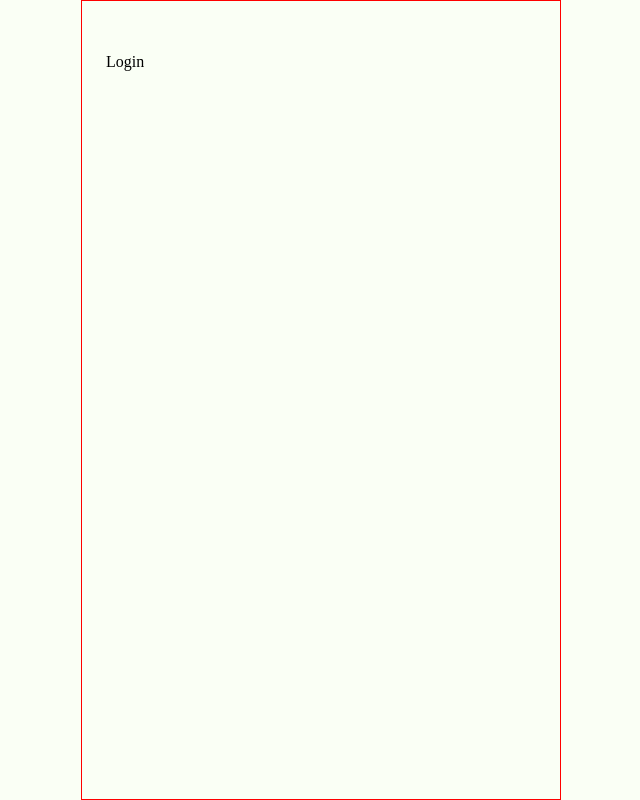
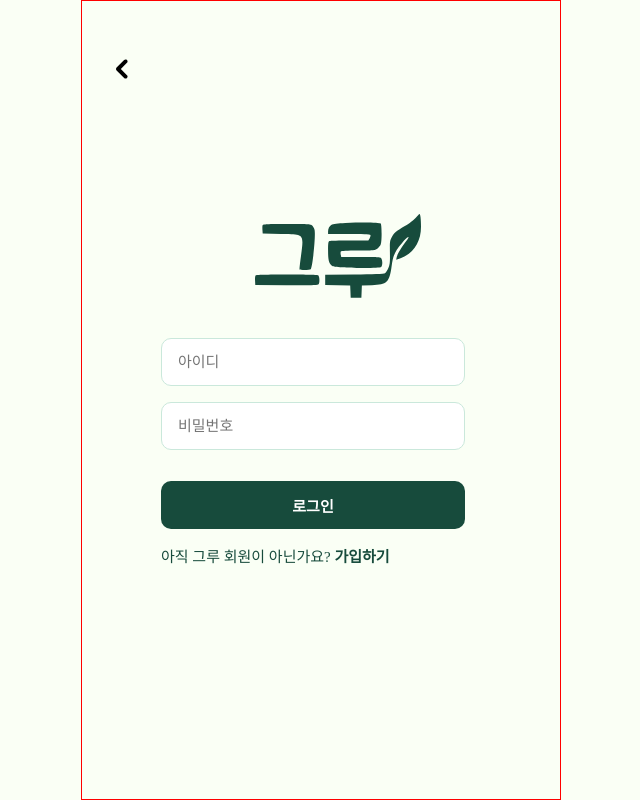
Before and after one commit to Grew-Project/Grew-Front, a React (Vite) app: page /login in a window 1280 px wide. Shown: the whole page, without its empty margins (319-959 px from the left). Built offline with nearby package versions, Linux system fonts and the light colour scheme.

Commit message:
feat: 로그인 페이지 ui 구현

```diff
--- a/src/components/Button.jsx
+++ b/src/components/Button.jsx
@@ -18,9 +18,9 @@ const StyledButton = styled.button`
 
   &:disabled {
     cursor: not-allowed;
-    background-color: var(--color-gray); // 비활성화 색상
+    background-color: var(--color-primary); // 비활성화 색상
     color: var(--color-disabled-text); // 비활성화 텍스트 색상
-    opacity: 0.6;
+    opacity: 0.5;
   }
 `
 
--- /dev/null
+++ b/src/components/Spinner.js
@@ -0,0 +1,17 @@
+import styled, { keyframes } from 'styled-components'
+
+const spin = keyframes`
+  to {
+    transform: rotate(360deg);
+  }
+`
+
+export const Spinner = styled.div`
+  width: 24px;
+  height: 24px;
+  border: 2px solid rgba(255, 255, 255, 0.3);
+  border-top-color: white;
+  border-radius: 50%;
+  animation: ${spin} 0.6s linear infinite;
+  margin: 0 auto;
+`
--- a/src/pages/Landing.jsx
+++ b/src/pages/Landing.jsx
@@ -39,11 +39,17 @@ const Container = styled.div`
 const Title = styled.div`
   font-size: 24px;
   font-weight: bold;
+  text-align: center;
+  word-break: keep-all;
+  overflow-wrap: break-word;
 `
 const Desc = styled.div`
   text-align: center;
+  word-break: keep-all;
+  overflow-wrap: break-word;
 `
 const ButtonWrapper = styled(Link)`
-  width: 270px;
+  width: 95%;
+  max-width: 320px;
   height: 48px;
 `
--- a/src/pages/Login.jsx
+++ b/src/pages/Login.jsx
@@ -1,7 +1,145 @@
-import React from 'react'
+import React, { useState } from 'react'
+import logo from '../assets/logo.svg'
+import styled from 'styled-components'
+import { Button } from '../components/Button'
+import { Link } from 'react-router-dom'
+import { Input } from '../components/Input'
+import goback from '../assets/icons/goback-icon.svg'
+import { Spinner } from '../components/Spinner'
 
 const Login = () => {
-  return <div>Login</div>
+  const [id, setId] = useState('')
+  const [password, setPassword] = useState('')
+  const [error, setError] = useState('')
+  const [isLoading, setIsLoading] = useState(false)
+
+  const handleIdChange = e => {
+    setId(e.target.value)
+    setError('')
+  }
+  const handlePasswordChange = e => {
+    setPassword(e.target.value)
+    setError('')
+  }
+  const handleLoginClick = async e => {
+    e.preventDefault()
+    setError('')
+    if (!id && !password) {
+      setError('아이디와 비밀번호를 입력해주세요')
+      return
+    }
+    if (!id) {
+      setError('아이디를 입력해주세요')
+      return
+    }
+    if (!password) {
+      setError('비밀번호를 입력해주세요')
+      return
+    }
+
+    console.log('아이디:', id)
+    console.log('비밀번호:', password)
+    try {
+      setIsLoading(true)
+      await new Promise(resolve => setTimeout(resolve, 1000)) // 예시용 지연
+      setError('아이디 또는 비밀번호가 일치하지 않아요')
+    } catch (error) {
+      setError('아이디 또는 비밀번호가 일치하지 않아요')
+    } finally {
+      setIsLoading(false)
+    }
+  }
+
+  return (
+    <Container>
+      <Back to="/">
+        <img src={goback} alt="back" />
+      </Back>
+      <img src={logo} alt="Logo" />
+      <StyledForm onSubmit={handleLoginClick}>
+        <InputContainer>
+          <InputWrapper>
+            <Input placeholder="아이디" value={id} onChange={handleIdChange} />
+          </InputWrapper>
+          <InputWrapper>
+            <Input
+              placeholder="비밀번호"
+              type="password"
+              value={password}
+              onChange={handlePasswordChange}
+            />
+          </InputWrapper>
+          <ErrorText>{error && error}&nbsp;</ErrorText>
+        </InputContainer>
+        <ButtonWrapper>
+          <Button primary height="48px" type="submit" disabled={isLoading}>
+            {isLoading ? <Spinner /> : '로그인'}
+          </Button>
+        </ButtonWrapper>
+      </StyledForm>
+      <GotoSignupWrapper>
+        <div>아직 그루 회원이 아닌가요?</div>
+        <GotoSignup to="/signup">&nbsp;가입하기</GotoSignup>
+      </GotoSignupWrapper>
+    </Container>
+  )
 }
 
 export default Login
+
+const Container = styled.div`
+  display: flex;
+  flex-direction: column;
+  align-items: center;
+  justify-content: center;
+  height: 100%;
+  color: var(--color-primary);
+  position: relative;
+`
+const Back = styled(Link)`
+  position: absolute;
+  top: 0;
+  left: 0;
+  width: 32px;
+  height: 32px;
+`
+const StyledForm = styled.form`
+  width: 95%;
+  max-width: 320px;
+`
+const InputContainer = styled.div`
+  margin: 2rem 0 0.5rem 0;
+  width: 95%;
+  max-width: 320px;
+  display: flex;
+  flex-direction: column;
+  div:nth-child(2) {
+    margin-bottom: 0.5rem;
+  }
+`
+const InputWrapper = styled.div`
+  height: 48px;
+  margin-bottom: 1rem;
+`
+const ErrorText = styled.div`
+  color: red;
+  font-size: var(--fs12);
+`
+const ButtonWrapper = styled.div`
+  display: flex;
+  width: 95%;
+  max-width: 320px;
+  height: 48px;
+  margin-bottom: 1rem;
+`
+const GotoSignupWrapper = styled.div`
+  width: 95%;
+  max-width: 320px;
+  display: flex;
+  font-size: var(--fs15);
+  word-break: keep-all;
+  overflow-wrap: break-word;
+`
+const GotoSignup = styled(Link)`
+  font-weight: bold;
+`
--- a/src/styles/GlobalStyle.jsx
+++ b/src/styles/GlobalStyle.jsx
@@ -13,6 +13,8 @@ const GlobalStyle = createGlobalStyle`
         --color-background: #fafff5;
         --color-footer: #363636;
         --color-gray: #d9d9d9;
+        --font-color-black: #212121;
+        --font-color-gray: #555454;
         --fs12: 12px;
         --fs15: 15px;
         --fs20: 20px;
@@ -29,6 +31,10 @@ const GlobalStyle = createGlobalStyle`
         background-color: transparent;
         cursor: pointer;
     }
+    a{
+        text-decoration: none;
+        color: inherit;
+    }
 `
 
 export default GlobalStyle
```
Also changed, not shown: src/assets/icons/goback-icon.svg (added).
